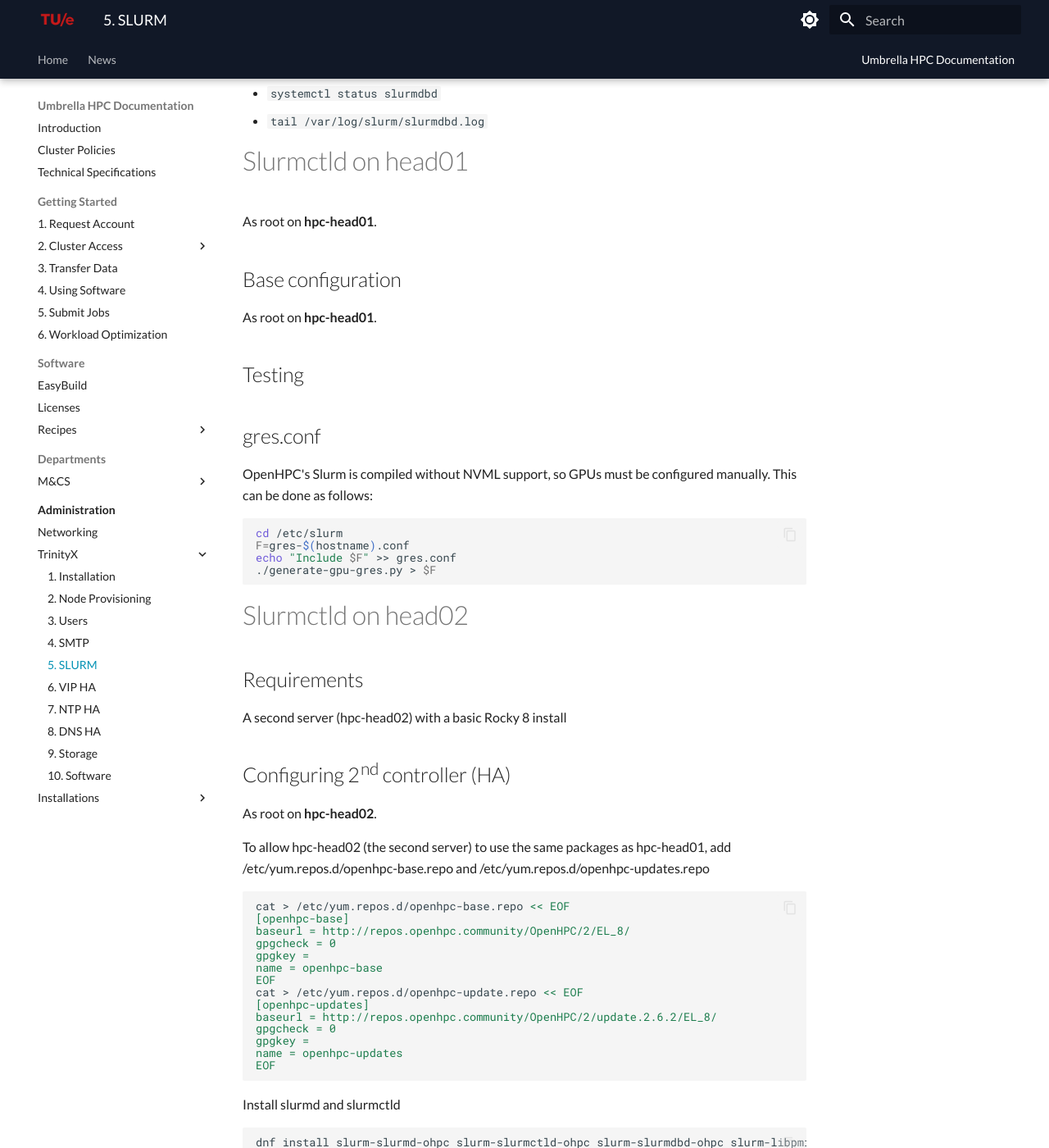
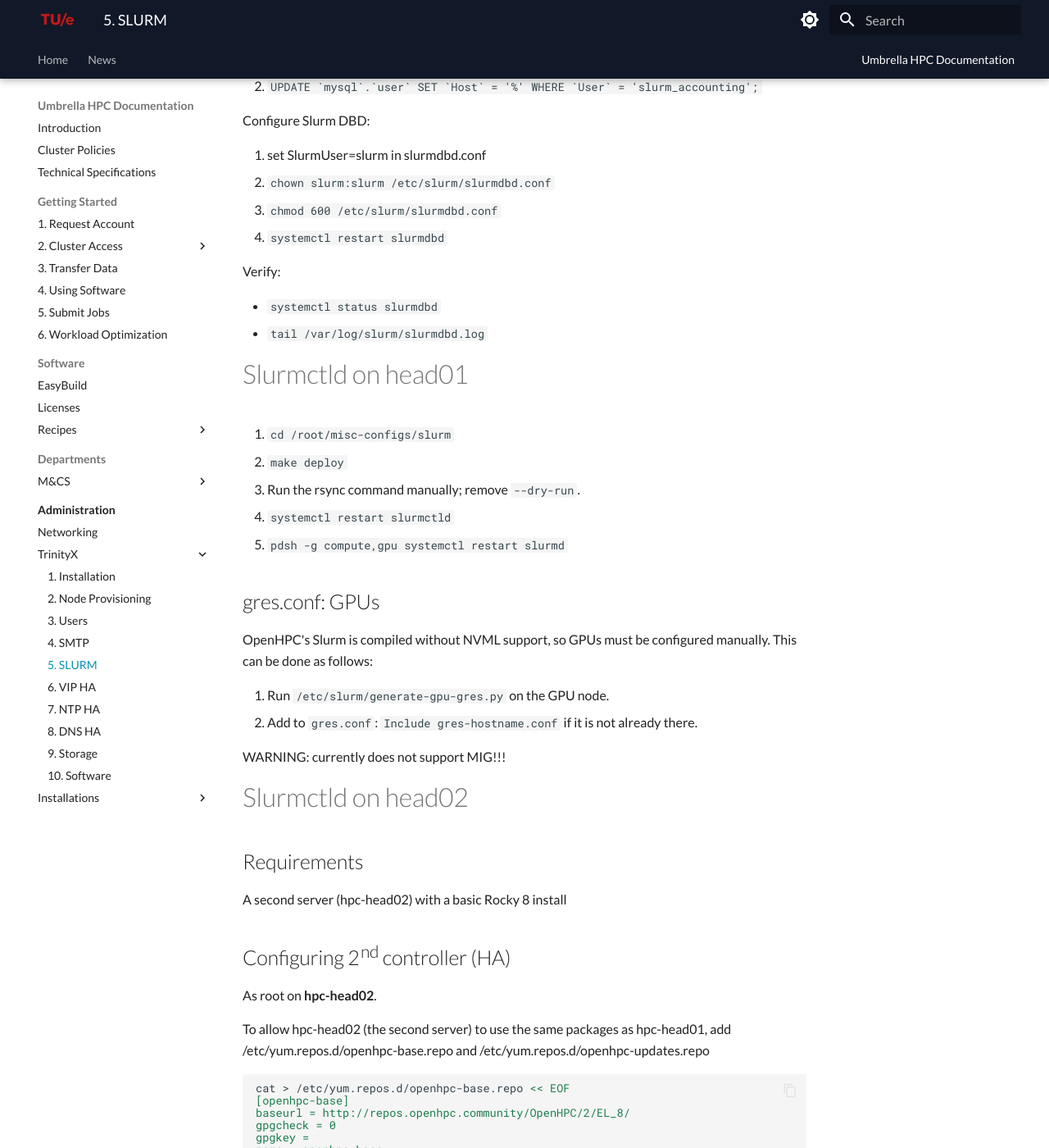
Before and after one commit to gferhpc/supercomputing.tue.nl, an MkDocs documentation site: the page built from pages/documentation/administration/trinityx/slurm.md, in a window 1280 px wide and 1400 px high, scrolled down 1055 px. Shown: the whole window at 82% size. Built offline with MkDocs 1.6.1 and Material for MkDocs 9.7.7, drawn with Linux system fonts in a browser that asks for light colours; some of the changed text lies outside the part shown.

Commit message:
trix: slurm + updates to maintenance plan

````diff
--- a/pages/documentation/administration/trinityx/slurm.md
+++ b/pages/documentation/administration/trinityx/slurm.md
@@ -9,14 +9,21 @@
 * Preparation
 * Set up Slurm DBD on head01
 * Set up Slurm controller on head01
+* Set up Slurm REST daemon on head01
 * Set up slurm controller on head02 (make HA Slurm controller)
 
 # Preparation
 
-```shell
-chown root:root /trinity/shared/etc
-chown -R root:root /trinity/shared/etc/slurm
-```
+Clone git repo with config snippets:
+
+1. If `/root/misc-configs` does not exist: `cd /root && git clone https://gitlab.tue.nl/hpclab/configurations/misc-configs.git`
+2. `cd /root/misc-configs`
+3. `git pull --ff-only`
+
+Fix permissions:
+
+1. `chown root:root /trinity/shared/etc`
+2. `chown -R root:root /trinity/shared/etc/slurm`
 
 # Slurmdbd on head01
 
@@ -41,24 +48,20 @@
 
 # Slurmctld on head01
 
-As root on **hpc-head01**.
+1. `cd /root/misc-configs/slurm`
+2. `make deploy`
+3. Run the rsync command manually; remove `--dry-run`.
+4. `systemctl restart slurmctld`
+5. `pdsh -g compute,gpu systemctl restart slurmd`
 
-## Base configuration
-
-As root on **hpc-head01**.
-
-## Testing
-
-## gres.conf
+## gres.conf: GPUs
 
 OpenHPC's Slurm is compiled without NVML support, so GPUs must be configured manually.  This can be done as follows:
 
-```shell
-cd /etc/slurm
-F=gres-$(hostname).conf
-echo "Include $F" >> gres.conf
-./generate-gpu-gres.py > $F
-```
+1. Run `/etc/slurm/generate-gpu-gres.py` on the GPU node.
+2. Add to `gres.conf`: `Include gres-hostname.conf` if it is not already there.
+
+WARNING: currently does not support MIG!!!
 
 # Slurmctld on head02
 
````
Also changed, not shown: pages/news/posts/2024-Q1-umbrella-maintenance.md (+3 -3 lines).
